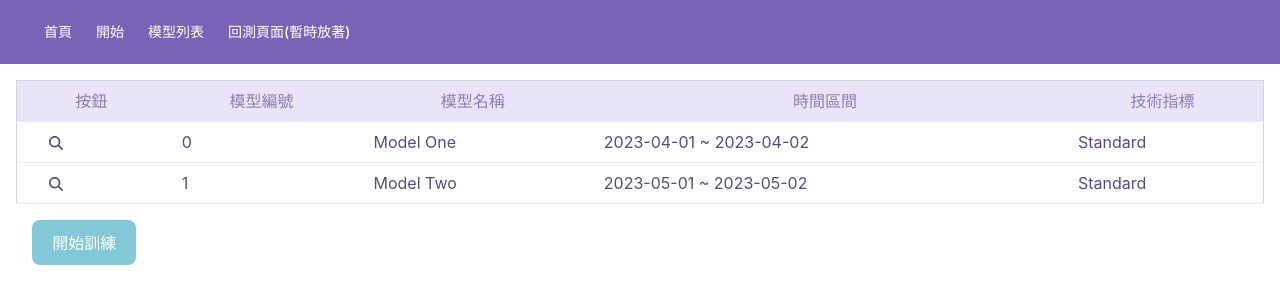
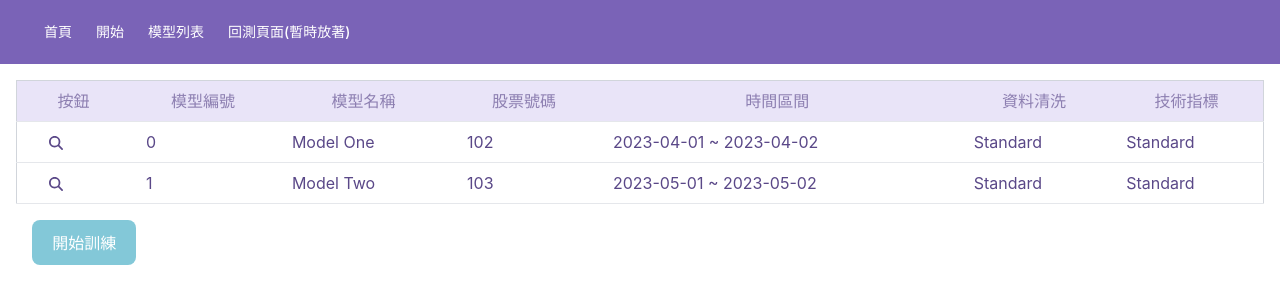
Before and after one commit to AgileStackWeb/StackWebFrontEnd, a Vue app: page /modellist in a window 1280 px wide. Shown: the top 304 px of the page. Built offline with nearby package versions, Linux system fonts and the light colour scheme; no server answers.

Commit message:
intergrate model list api

```diff
--- a/src/pages/ModelListPage.vue
+++ b/src/pages/ModelListPage.vue
@@ -49,8 +49,52 @@
 </template>
 
 <script setup>
+import axios from "axios";
 import TrainingButton from "../components/TrainingButton.vue";
-import { ref } from "vue";
+import { ref, onMounted } from "vue";
+
+const rows = ref([
+  {
+    id: 0,
+    name: "Model One",
+    number: "102",
+    time: "2023-04-01 ~ 2023-04-02",
+    predata: "Standard",
+    tech: "Standard",
+  },
+  {
+    id: 1,
+    name: "Model Two",
+    number: "103",
+    time: "2023-05-01 ~ 2023-05-02",
+    predata: "Standard",
+    tech: "Standard",
+  },
+]);
+
+function getModelList() {
+  axios
+    .get("http://127.0.0.1:5000/api/user/show/pretrain_model")
+    .then((response) => {
+      rows.value = response.data;
+      console.log(response);
+    })
+    .catch(function (error) {
+      console.log(error);
+    });
+  //   rows.value = ([
+  //   {
+  //     id: 0,
+  //     name: "TEST",
+  //     number: "102",
+  //     time: "2023-04-01 ~ 2023-04-02",
+  //     predata: "Standard",
+  //     tech: "Standard"
+  //   }
+  // ])
+}
+
+onMounted(getModelList);
 
 function usemodel() {
   // alert('usemodel.')
@@ -70,27 +114,23 @@ const columns = ref([
   },
   {
     id: 3,
+    label: "股票號碼",
+    field: "number",
+  },
+  {
+    id: 4,
     label: "時間區間",
     field: "time",
   },
   {
-    id: 4,
+    id: 5,
+    label: "資料清洗",
+    field: "predata",
+  },
+  {
+    id: 6,
     label: "技術指標",
     field: "tech",
-  },
-]);
-const rows = ref([
-  {
-    id: 0,
-    name: "Model One",
-    time: "2023-04-01 ~ 2023-04-02",
-    tech: "Standard",
-  },
-  {
-    id: 1,
-    name: "Model Two",
-    time: "2023-05-01 ~ 2023-05-02",
-    tech: "Standard",
   },
 ]);
 </script>
--- a/src/pages/Predict.vue
+++ b/src/pages/Predict.vue
@@ -1,12 +1,12 @@
 <template>
-  <button>
-    <router-link
-      class="text-white hover:text-blue px-3 py-2 rounded-md text-sm font-medium"
-      to="/modellist"
-      >上一頁</router-link
-    >
-  </button>
   <div class="box-border p-7 bg-white">
+    <button class="rounded-full bg-violet-300" style="">
+      <router-link
+        class="text-white hover:text-blue px-3 py-2 rounded-md text-sm font-medium"
+        to="/modellist"
+        >上一頁</router-link
+      >
+    </button>
     <div class="relative h-fit w-fit m-5">
       <label for="range">選擇區間 :</label>
       <input id="range" class="box-border" type="date" v-model="startDate" />
```
Also changed, not shown: 1 other file (tests, documents, lock files or other folders).
